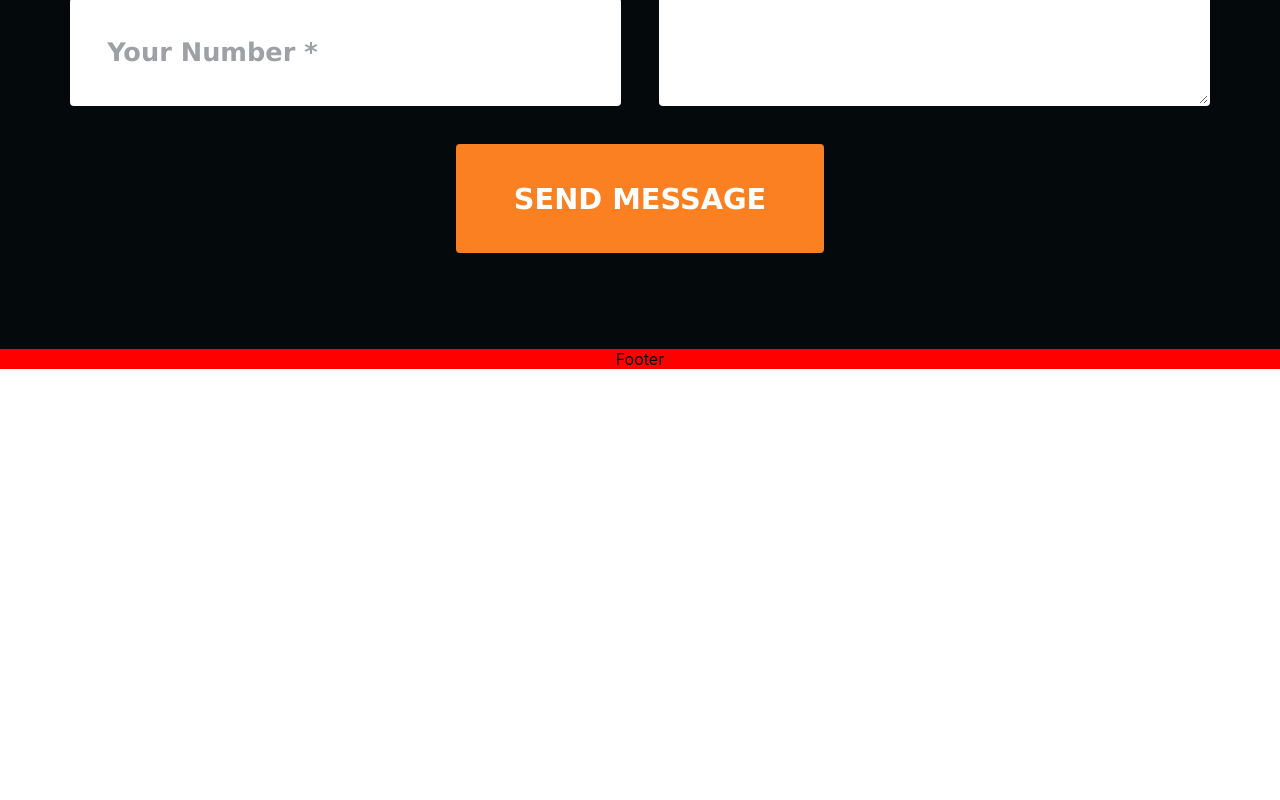
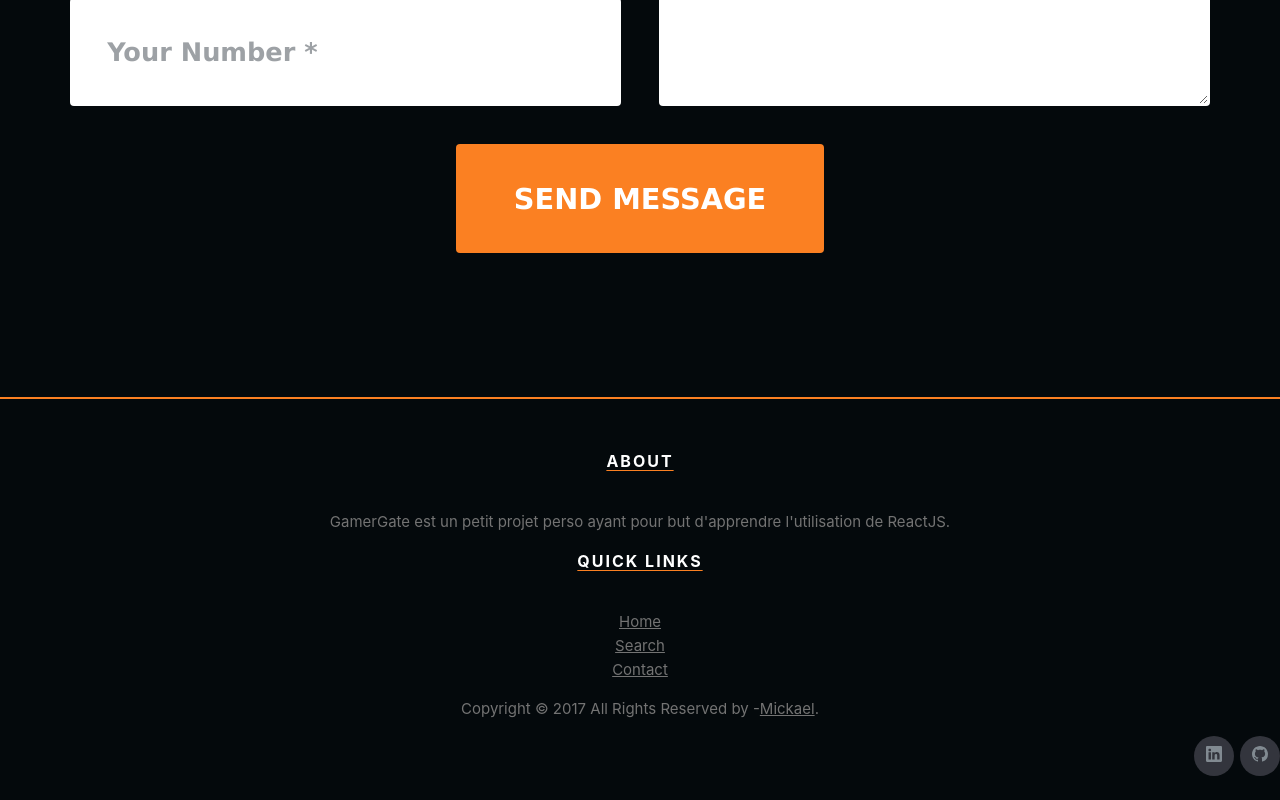
Before and after one commit to MickaelCe/ggnet, a React (Create React App) app: page /contact in a window 1280 px wide. Shown: the part 579-1379 px from the top of the page. Before the commit the page ends 948 px from the top, so only its background shows below. Built offline with nearby package versions, Linux system fonts and the light colour scheme; the HTML template or start-up script is replaced by a standard one.

Commit message:
landing page finished v1 is done

```diff
--- a/package.json
+++ b/package.json
@@ -6,11 +6,13 @@
     "@testing-library/jest-dom": "^5.16.4",
     "@testing-library/react": "^13.1.1",
     "@testing-library/user-event": "^13.5.0",
+    "aos": "^2.3.4",
     "axios": "^0.27.1",
     "react": "^18.0.0",
     "react-dom": "^18.0.0",
     "react-fetch": "^0.0.9",
     "react-icons": "^4.3.1",
+    "react-responsive-carousel": "^3.2.23",
     "react-router-dom": "^6.3.0",
     "react-scripts": "5.0.1",
     "web-vitals": "^2.1.4"
--- a/src/App.css
+++ b/src/App.css
@@ -6,7 +6,6 @@
   background-color: #04090C;
   display: flex;
   flex-direction: column;
-  justify-content: space-between;
 }
 
 @media (prefers-reduced-motion: no-preference) {
--- a/src/App.js
+++ b/src/App.js
@@ -3,6 +3,7 @@ import React from 'react';
 import Nav from "./components/Nav";
 import Footer from "./components/Footer";
 import { Route, Routes } from 'react-router-dom';
+import Landing from './components/pages/Landing';
 import Home from './components/pages/Home';
 import Search from './components/pages/Search';
 import Contact from './components/pages/Contact';
@@ -15,7 +16,10 @@ function App() {
         <Nav />
               <Routes>
                     <Route
-                      path='/' element={<Home />}>
+                      path='/' element={<Landing />}>
+                    </Route>
+                    <Route
+                      path='/home' element={<Home />}>
                     </Route>
                     <Route
                       path='/search' element={<Search />}>
--- a/src/components-css/Footer.css
+++ b/src/components-css/Footer.css
@@ -1,3 +1,156 @@
-footer{
-    background-color: red;
+.site-footer
+{
+  background-color:#04090C;
+  border-top: solid 2px #fb8022;
+  margin-top: 3rem;
+  padding:45px 0 20px;
+  font-size:15px;
+  line-height:24px;
+  color:#737373;
 }
+.site-footer h6
+{
+  color:#fff;
+  font-size:16px;
+  text-transform:uppercase;
+  margin-top:5px;
+  letter-spacing:2px
+}
+.site-footer a
+{
+  color:#737373;
+}
+.site-footer a:hover
+{
+  color:#fb8022;
+  text-decoration:none;
+}
+.footer-links
+{
+  padding-left:0;
+  list-style:none
+}
+.footer-links li
+{
+  display:block
+}
+.footer-links a
+{
+  color:#737373
+}
+.footer-links a:active,.footer-links a:focus,.footer-links a:hover
+{
+  color:#fb8022;
+  text-decoration:none;
+}
+.footer-links.inline li
+{
+  display:inline-block
+}
+.site-footer .social-icons
+{
+  text-align:right
+}
+.site-footer .social-icons a
+{
+  width:40px;
+  height:40px;
+  line-height:40px;
+  margin-left:6px;
+  margin-right:0;
+  border-radius:100%;
+  background-color:#33353d
+}
+.copyright-text
+{
+  margin:0
+}
+@media (max-width:991px)
+{
+  .site-footer [class^=col-]
+  {
+    margin-bottom:30px
+  }
+}
+@media (max-width:767px)
+{
+  .site-footer
+  {
+    padding-bottom:0
+  }
+  .site-footer .copyright-text,.site-footer .social-icons
+  {
+    text-align:center
+  }
+}
+.social-icons
+{
+  padding-left:0;
+  margin-bottom:0;
+  list-style:none
+}
+.social-icons li
+{
+  display:inline-block;
+  margin-bottom:4px
+}
+.social-icons li.title
+{
+  margin-right:15px;
+  text-transform:uppercase;
+  color:#96a2b2;
+  font-weight:700;
+  font-size:13px
+}
+.social-icons a{
+  background-color:#eceeef;
+  color:#818a91;
+  font-size:16px;
+  display:inline-block;
+  line-height:44px;
+  width:44px;
+  height:44px;
+  text-align:center;
+  margin-right:8px;
+  border-radius:100%;
+  -webkit-transition:all .2s linear;
+  -o-transition:all .2s linear;
+  transition:all .2s linear
+}
+.social-icons a:active,.social-icons a:focus,.social-icons a:hover
+{
+  color:#fff;
+  background-color:#fb8022;
+}
+.social-icons.size-sm a
+{
+  line-height:34px;
+  height:34px;
+  width:34px;
+  font-size:14px
+}
+.social-icons a.facebook:hover
+{
+  background-color:#fb8022
+}
+.social-icons a.twitter:hover
+{
+  background-color:#f5954c
+}
+.social-icons a.linkedin:hover
+{
+  background-color:#f5954c
+}
+.social-icons a.dribbble:hover
+{
+  background-color: #e66300
+}
+@media (max-width:767px)
+{
+  .social-icons li.title
+  {
+    display:block;
+    margin-right:0;
+    font-weight:600
+  }
+}
--- a/src/components-css/Nav.css
+++ b/src/components-css/Nav.css
@@ -7,7 +7,9 @@
     justify-content: space-between;
     margin-bottom: -50px;
 }
-
+.Navbar__container>img{
+  margin: 0 0 0 1rem;
+}
 .Navbar__menu{
     width: 30%;
     display: flex;
--- a/src/components-css/Search.css
+++ b/src/components-css/Search.css
@@ -1,14 +1,12 @@
 .search{
     z-index: 103;
     margin-top: 49px;
-    height: 1080px;
 }
 
 .search__container{
-    display: flex;
-    justify-content: center;
     width: 100%;
     height: 100%;
+    min-height: 1000px;
     overflow: hidden;
 }
 
@@ -34,16 +32,29 @@
 .search__images{
     padding-top: 2rem;
     display: flex;
+    justify-content: center;
     flex-wrap: wrap;
 }
 .search__image{
-    width:23%;
-    height: 215px;
-    margin: 0 1rem 0 1rem;
+    width: 22%;
+    height: 100%;
+    margin: 0 1rem 1rem 1rem;
     object-fit: fill;
 }
 .search__image>img{
     width: 100%;
+}
+
+.loadingSearch{
+    height:100vh;
+    display: flex;
+    flex-direction: column;
+    justify-content: center;
+    align-items: center;
+}
+
+.loadingSearch>h2{
+    color: #fb8022;
 }
 
 @media all and (min-width: 250px) and (max-width: 910px){
@@ -59,4 +70,34 @@
         z-index: 98;
 
     }
+
+    .search__images{
+        padding-top: 5rem;
+        display: flex;
+        flex-direction: column;
+        justify-content: center;
+        align-items: center;
+    }
+    .search__image{
+        width: 90%;
+        height: 100%;
+        margin: 0 1rem 0 1rem;
+        object-fit: fill;
+    }
 }
+
+
+@media all and (min-width: 910px) and (max-width: 1064px){
+    .search__images{
+        padding-top: 2rem;
+        display: flex;
+        justify-content: center;
+        flex-wrap: wrap;
+    }
+    .search__image{
+        width: 28%;
+        height: 100%;
+        margin: 0 1rem 1rem 1rem;
+        object-fit: fill;
+    }
+}
--- a/src/components/Burger.js
+++ b/src/components/Burger.js
@@ -1,4 +1,4 @@
-import React, {useState, useEffect} from 'react';
+import React, {useState} from 'react';
 import { FaBars, FaTimes} from "react-icons/fa";
 import { Link } from 'react-router-dom';
 
@@ -17,7 +17,7 @@ const Burger = () => {
             </div>
             <ul className={click ? 'nav-menu active' : 'nav-menu'}>
                 <li className="nav-item">
-                    <Link to='/' className='nav-links' onClick={closeMobileMenu}>
+                    <Link to='/home' className='nav-links' onClick={closeMobileMenu}>
                         Home
                     </Link>
                 </li>
--- a/src/components/Footer.js
+++ b/src/components/Footer.js
@@ -1,9 +1,41 @@
 import React from 'react'
 import "../components-css/Footer.css"
+import { Link } from 'react-router-dom';
+import { BsLinkedin, BsGithub } from 'react-icons/bs';
 
 const Footer = () => {
   return (
-    <footer>Footer</footer>
+      <footer className="site-footer">
+        <div className="container___links">
+            <div className="About___section">
+              <h6 className='active'>About</h6>
+              <p className="text-justify">GamerGate est un petit projet perso ayant pour but d'apprendre l'utilisation de ReactJS.</p>
+            </div>
+
+            <div className="Links___section">
+              <h6 className='active'>Quick Links</h6>
+              <ul className="footer-links">
+                <li><Link to="/home">Home</Link></li>
+                <li><Link to="/search">Search</Link></li>
+                <li><Link to="/contact">Contact</Link></li>
+              </ul>
+            </div>
+        </div>
+        <div className="container___copyright">
+            <div className="col-md-8 col-sm-6 col-xs-12">
+              <p className="copyright-text">Copyright &copy; 2017 All Rights Reserved by -
+                <a href="https://github.com/MickaelCe" target="blank_">Mickael</a>.
+               </p>
+            </div>
+
+            <div className="col-md-4 col-sm-6 col-xs-12">
+              <ul className="social-icons">
+                <li><a className="facebook" target="blank_" href="https://www.linkedin.com/in/mickaelcecen/"><BsLinkedin /></a></li>
+                <li><a className="linkedin" target="blank_" href="https://github.com/MickaelCe"><BsGithub className='linkedin'/></a></li>
+              </ul>
+            </div>
+        </div>
+  </footer>
   )
 }
 
--- a/src/components/Nav.js
+++ b/src/components/Nav.js
@@ -12,7 +12,7 @@ const Nav = () => {
             <NavLink to='/search' className='Navbar__link'>
               <span className='underline'>Search</span>
             </NavLink>
-            <NavLink to='/' className='Navbar__link'>
+            <NavLink to='/home' className='Navbar__link'>
               <span className='underline'>Home</span>
             </NavLink>
             <NavLink to='/contact' className='Navbar__link'>
```
Also changed, not shown: src/components/pages/Search.js (+57 -8 lines), 1 other file (tests, documents, lock files or other folders).
